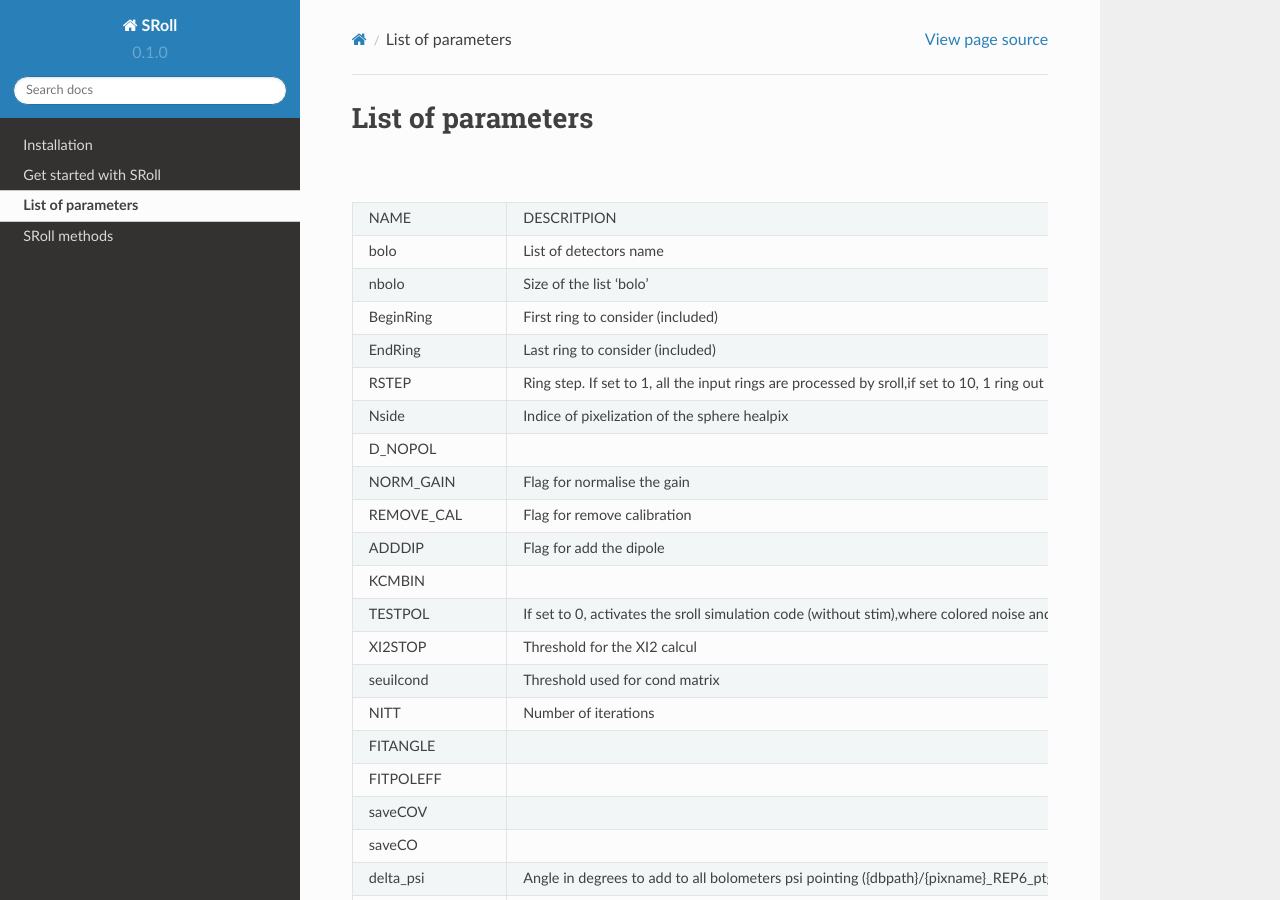
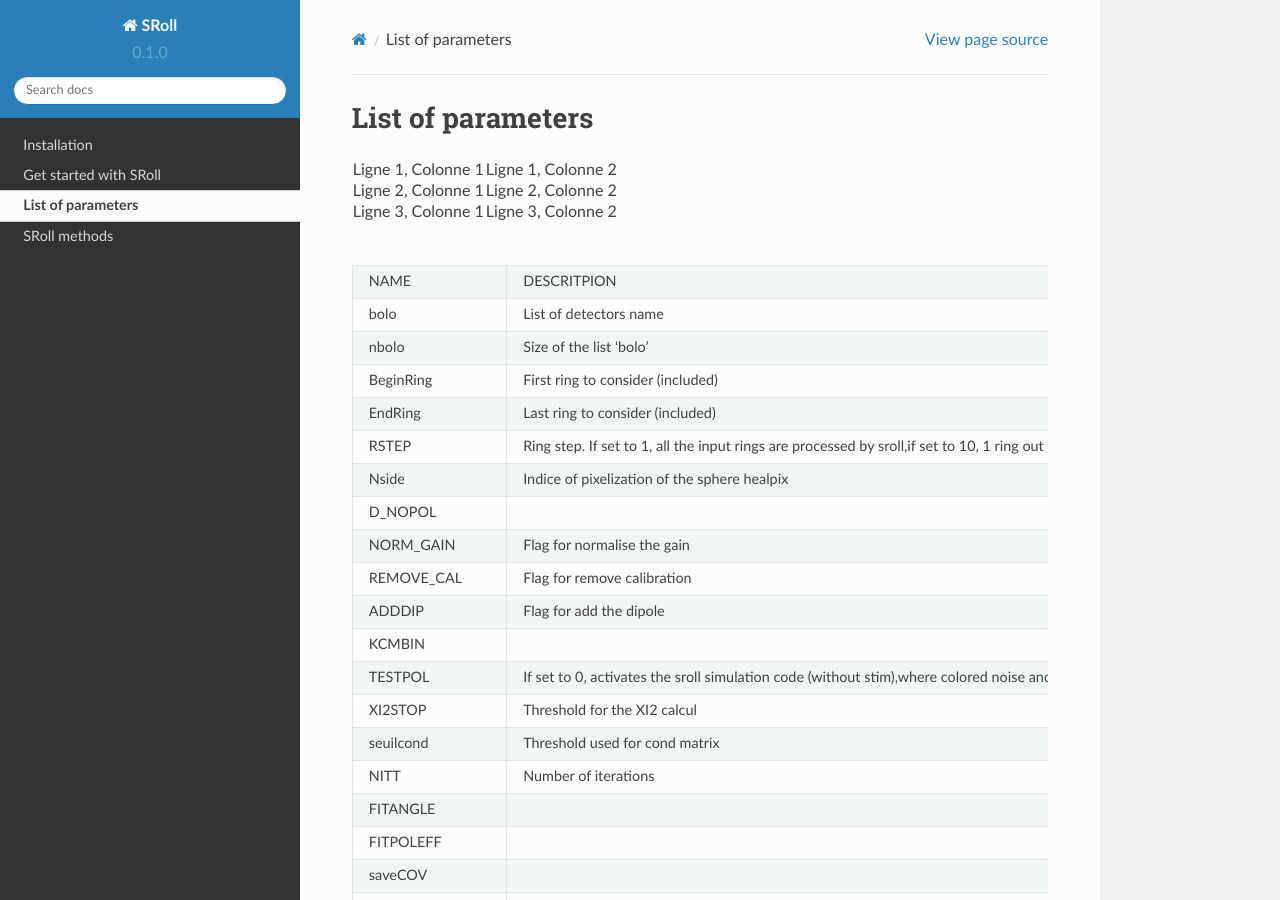
Before and after one commit to jmdelouis/SRoll, a Sphinx documentation site: the page built from readthedocs/docs/source/list_parameters.rst, in a window 1280 px wide and 900 px high. Built offline with Sphinx 7.4.7 and the Read the Docs theme 2.0.0, drawn with Linux system fonts in a browser that asks for light colours.

Commit message:
Update list_parameters.rst

```diff
--- a/readthedocs/docs/source/list_parameters.rst
+++ b/readthedocs/docs/source/list_parameters.rst
@@ -3,6 +3,24 @@
 
 List of parameters
 ==================
+
+.. raw:: html
+
+   <table>
+     <tr>
+       <td style="white-space: nowrap;">Ligne 1, Colonne 1</td>
+       <td style="white-space: nowrap;">Ligne 1, Colonne 2</td>
+     </tr>
+     <tr>
+       <td style="white-space: nowrap;">Ligne 2, Colonne 1</td>
+       <td style="white-space: nowrap;">Ligne 2, Colonne 2</td>
+     </tr>
+     <tr>
+       <td style="white-space: nowrap;">Ligne 3, Colonne 1</td>
+       <td style="white-space: nowrap;">Ligne 3, Colonne 2</td>
+     </tr>
+   </table>
+
 
 
 .. list-table:: SRoll parameters
```
